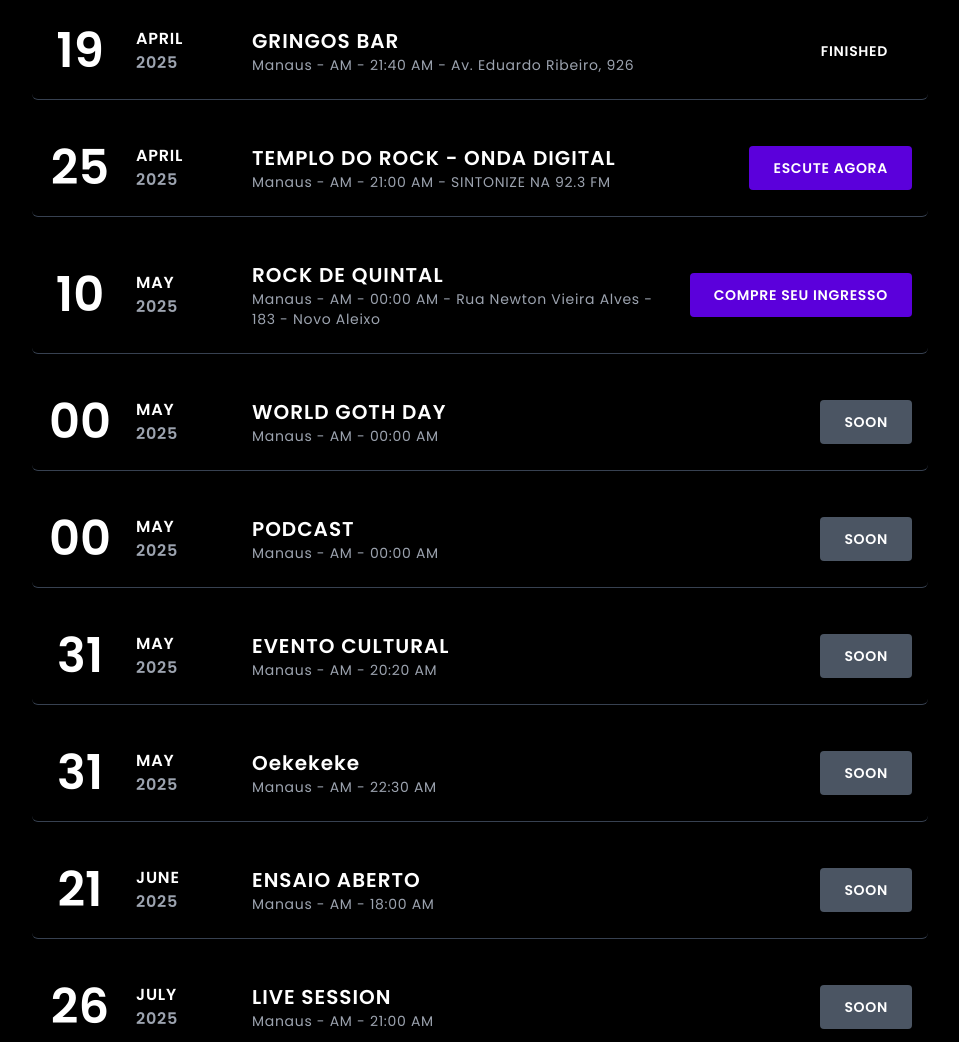
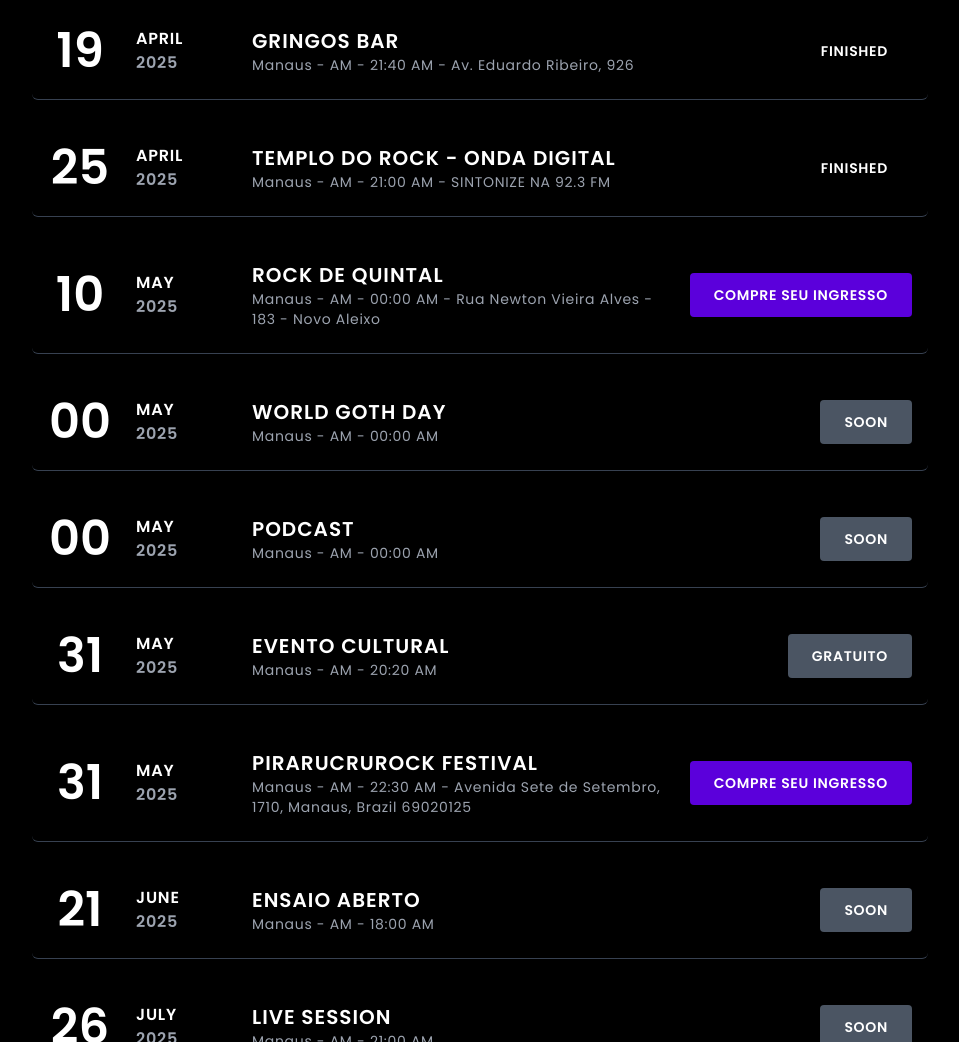
Before and after one commit to Matheuskievao/sovietat, a plain HTML site: page index.html in a window 1280 px wide. Shown: the part 3067-4109 px from the top of the page, without its empty margins (160-1119 px from the left). Drawn offline with nearby package versions, Linux system fonts and the light colour scheme.

Commit message:
Update index.html

```diff
--- a/index.html
+++ b/index.html
@@ -276,6 +276,7 @@
             <div class="flex-grow text-center md:text-left"> <div class="text-lg md:text-xl font-semibold tracking-wider">TERTULIA AMAZONICA</div> <div class="text-sm text-gray-400 tracking-wider">Manaus - AM - 00:00</div> </div>
             <a href="https://www.youtube.com/@tertuliaamazonicaoficial8446" target="_blank" rel="noopener noreferrer" class="bg-soviet-purple hover:bg-opacity-80 text-white text-sm font-semibold uppercase py-3 px-6 rounded transition duration-300 tracking-wider w-full md:w-auto shrink-0 text-center">LIVE PODCAST</a>
           </div>
+          <!--  -->
           <div class="border-b border-gray-700 py-6 flex flex-col md:flex-row items-center justify-between gap-4 md:gap-6 hover:bg-gray-900/30 transition-colors duration-300 rounded-md px-4" data-aos="fade-up" data-aos-delay="100">
              <div class="flex items-center gap-4 md:gap-6 text-center md:text-left min-w-[180px]">
                <div class="text-5xl font-semibold w-16 text-center shrink-0">12</div>
@@ -284,12 +285,14 @@
                  <div class="text-base font-semibold tracking-wider text-gray-400">2025</div>
                </div>
              </div>
+             <!--  -->
              <div class="flex-grow text-center md:text-left">
                 <div class="text-lg md:text-xl font-semibold tracking-wider">BAR DO CABELO</div>
                 <div class="text-sm text-gray-400 tracking-wider">Manaus - AM - 21:40 AM - R. Marquesa de Santos, 47 - Coroado</div>
              </div>
              <a  target="_blank" rel="noopener noreferrer" class="bg-black hover:bg-opacity-80 text-white text-sm font-semibold uppercase py-3 px-6 rounded transition duration-300 tracking-wider w-full md:w-auto shrink-0 text-center">Finished</a>
            </div>
+           <!--  -->
            <div class="border-b border-gray-700 py-6 flex flex-col md:flex-row items-center justify-between gap-4 md:gap-6 hover:bg-gray-900/30 transition-colors duration-300 rounded-md px-4" data-aos="fade-up" data-aos-delay="150">
              <div class="flex items-center gap-4 md:gap-6 text-center md:text-left min-w-[180px]">
                <div class="text-5xl font-semibold w-16 text-center shrink-0">19</div>
@@ -298,14 +301,16 @@
              <div class="flex-grow text-center md:text-left"> <div class="text-lg md:text-xl font-semibold tracking-wider">GRINGOS BAR</div> <div class="text-sm text-gray-400 tracking-wider">Manaus - AM - 21:40 AM - Av. Eduardo Ribeiro, 926</div> </div>
              <a  target="_blank" rel="noopener noreferrer" class="bg-red hover:bg-opacity-80 text-white text-sm font-semibold uppercase py-3 px-6 rounded transition duration-300 tracking-wider w-full md:w-auto shrink-0 text-center">Finished</a>
            </div>
+           <!--  -->
            <div class="border-b border-gray-700 py-6 flex flex-col md:flex-row items-center justify-between gap-4 md:gap-6 hover:bg-gray-900/30 transition-colors duration-300 rounded-md px-4 opacity-80" data-aos="fade-up" data-aos-delay="200">
             <div class="flex items-center gap-4 md:gap-6 text-center md:text-left min-w-[180px]">
               <div class="text-5xl font-semibold w-16 text-center shrink-0">25</div>
               <div class="grow"> <div class="text-base font-semibold tracking-wider uppercase">April</div> <div class="text-base font-semibold tracking-wider text-gray-400">2025</div> </div>
             </div>
             <div class="flex-grow text-center md:text-left"> <div class="text-lg md:text-xl font-semibold tracking-wider">TEMPLO DO ROCK - ONDA DIGITAL</div> <div class="text-sm text-gray-400 tracking-wider">Manaus - AM - 21:00 AM - SINTONIZE NA 92.3 FM </div> </div>
-            <a href="https://redeondadigital.com.br/radio-ao-vivo/" target="_blank" rel="noopener noreferrer" class="bg-soviet-purple text-white text-sm font-semibold uppercase py-3 px-6 rounded tracking-wider w-full md:w-auto shrink-0">ESCUTE AGORA</a>
+            <a target="_blank" rel="noopener noreferrer" class="bg-black text-white text-sm font-semibold uppercase py-3 px-6 rounded tracking-wider w-full md:w-auto shrink-0">Finished</a>
           </div>
+          <!--  -->
            <div class="border-b border-gray-700 py-6 flex flex-col md:flex-row items-center justify-between gap-4 md:gap-6 hover:bg-gray-900/30 transition-colors duration-300 rounded-md px-4 opacity-80" data-aos="fade-up" data-aos-delay="200">
              <div class="flex items-center gap-4 md:gap-6 text-center md:text-left min-w-[180px]">
                <div class="text-5xl font-semibold w-16 text-center shrink-0">10</div>
@@ -314,6 +319,7 @@
              <div class="flex-grow text-center md:text-left"> <div class="text-lg md:text-xl font-semibold tracking-wider">ROCK DE QUINTAL</div> <div class="text-sm text-gray-400 tracking-wider">Manaus - AM - 00:00 AM - Rua Newton Vieira Alves - 183 - Novo Aleixo </div> </div>
              <a href="https://www.sympla.com.br/evento/rock-de-quintal-volume-3/2921881?share_id=whatsapp&share_id=whatsapp" target="_blank" rel="noopener noreferrer" class="bg-soviet-purple text-white text-sm font-semibold uppercase py-3 px-6 rounded tracking-wider w-full md:w-auto shrink-0">COMPRE SEU INGRESSO</a>
            </div>
+           <!--  -->
            <div class="border-b border-gray-700 py-6 flex flex-col md:flex-row items-center justify-between gap-4 md:gap-6 hover:bg-gray-900/30 transition-colors duration-300 rounded-md px-4 opacity-80" data-aos="fade-up" data-aos-delay="250">
             <div class="flex items-center gap-4 md:gap-6 text-center md:text-left min-w-[180px]">
               <div class="text-5xl font-semibold w-16 text-center shrink-0">00</div>
@@ -322,6 +328,7 @@
             <div class="flex-grow text-center md:text-left"> <div class="text-lg md:text-xl font-semibold tracking-wider">WORLD GOTH DAY</div> <div class="text-sm text-gray-400 tracking-wider">Manaus - AM - 00:00 AM</div> </div>
             <button class="bg-gray-600 cursor-not-allowed text-white text-sm font-semibold uppercase py-3 px-6 rounded tracking-wider w-full md:w-auto shrink-0">Soon</button>
           </div>
+          <!--  -->
            <div class="border-b border-gray-700 py-6 flex flex-col md:flex-row items-center justify-between gap-4 md:gap-6 hover:bg-gray-900/30 transition-colors duration-300 rounded-md px-4 opacity-80" data-aos="fade-up" data-aos-delay="250">
              <div class="flex items-center gap-4 md:gap-6 text-center md:text-left min-w-[180px]">
                <div class="text-5xl font-semibold w-16 text-center shrink-0">00</div>
@@ -330,22 +337,25 @@
              <div class="flex-grow text-center md:text-left"> <div class="text-lg md:text-xl font-semibold tracking-wider">PODCAST</div> <div class="text-sm text-gray-400 tracking-wider">Manaus - AM - 00:00 AM</div> </div>
             <button class="bg-gray-600 cursor-not-allowed text-white text-sm font-semibold uppercase py-3 px-6 rounded tracking-wider w-full md:w-auto shrink-0">Soon</button>
           </div>
+          <!--  -->
            <div class="border-b border-gray-700 py-6 flex flex-col md:flex-row items-center justify-between gap-4 md:gap-6 hover:bg-gray-900/30 transition-colors duration-300 rounded-md px-4 opacity-80" data-aos="fade-up" data-aos-delay="250">
              <div class="flex items-center gap-4 md:gap-6 text-center md:text-left min-w-[180px]">
                <div class="text-5xl font-semibold w-16 text-center shrink-0">31</div>
                <div class="grow"> <div class="text-base font-semibold tracking-wider uppercase">May</div> <div class="text-base font-semibold tracking-wider text-gray-400">2025</div> </div>
              </div>
              <div class="flex-grow text-center md:text-left"> <div class="text-lg md:text-xl font-semibold tracking-wider">EVENTO CULTURAL</div> <div class="text-sm text-gray-400 tracking-wider">Manaus - AM - 20:20 AM</div> </div>
-             <button class="bg-gray-600 cursor-not-allowed text-white text-sm font-semibold uppercase py-3 px-6 rounded tracking-wider w-full md:w-auto shrink-0">Soon</button>
+             <button class="bg-gray-600 cursor-not-allowed text-white text-sm font-semibold uppercase py-3 px-6 rounded tracking-wider w-full md:w-auto shrink-0">Gratuito</button>
            </div>
-           <div class="border-b border-gray-700 py-6 flex flex-col md:flex-row items-center justify-between gap-4 md:gap-6 hover:bg-gray-900/30 transition-colors duration-300 rounded-md px-4 opacity-80" data-aos="fade-up" data-aos-delay="250">
+           <!--  -->
+           <div class="border-b border-gray-700 py-6 flex flex-col md:flex-row items-center justify-between gap-4 md:gap-6 hover:bg-gray-900/30 transition-colors duration-300 rounded-md px-4 opacity-80" data-aos="fade-up" data-aos-delay="200">
             <div class="flex items-center gap-4 md:gap-6 text-center md:text-left min-w-[180px]">
               <div class="text-5xl font-semibold w-16 text-center shrink-0">31</div>
               <div class="grow"> <div class="text-base font-semibold tracking-wider uppercase">May</div> <div class="text-base font-semibold tracking-wider text-gray-400">2025</div> </div>
             </div>
-            <div class="flex-grow text-center md:text-left"> <div class="text-lg md:text-xl font-semibold tracking-wider">Oekekeke</div> <div class="text-sm text-gray-400 tracking-wider">Manaus - AM - 22:30 AM</div> </div>
-            <button class="bg-gray-600 cursor-not-allowed text-white text-sm font-semibold uppercase py-3 px-6 rounded tracking-wider w-full md:w-auto shrink-0">Soon</button>
+            <div class="flex-grow text-center md:text-left"> <div class="text-lg md:text-xl font-semibold tracking-wider">PIRARUCRUROCK FESTIVAL</div> <div class="text-sm text-gray-400 tracking-wider">Manaus - AM - 22:30 AM - Avenida Sete de Setembro, 1710, Manaus, Brazil 69020125 </div> </div>
+            <a href="https://www.instagram.com/omovimentocru/" target="_blank" rel="noopener noreferrer" class="bg-soviet-purple text-white text-sm font-semibold uppercase py-3 px-6 rounded tracking-wider w-full md:w-auto shrink-0">COMPRE SEU INGRESSO</a>
           </div>
+          <!--  -->
            <div class="border-b border-gray-700 py-6 flex flex-col md:flex-row items-center justify-between gap-4 md:gap-6 hover:bg-gray-900/30 transition-colors duration-300 rounded-md px-4 opacity-80" data-aos="fade-up" data-aos-delay="250">
             <div class="flex items-center gap-4 md:gap-6 text-center md:text-left min-w-[180px]">
               <div class="text-5xl font-semibold w-16 text-center shrink-0">21</div>
@@ -354,6 +364,7 @@
             <div class="flex-grow text-center md:text-left"> <div class="text-lg md:text-xl font-semibold tracking-wider">ENSAIO ABERTO</div> <div class="text-sm text-gray-400 tracking-wider">Manaus - AM - 18:00 AM</div> </div>
             <button class="bg-gray-600 cursor-not-allowed text-white text-sm font-semibold uppercase py-3 px-6 rounded tracking-wider w-full md:w-auto shrink-0">Soon</button>
           </div>
+          <!--  -->
           <div class="border-b border-gray-700 py-6 flex flex-col md:flex-row items-center justify-between gap-4 md:gap-6 hover:bg-gray-900/30 transition-colors duration-300 rounded-md px-4 opacity-80" data-aos="fade-up" data-aos-delay="250">
             <div class="flex items-center gap-4 md:gap-6 text-center md:text-left min-w-[180px]">
               <div class="text-5xl font-semibold w-16 text-center shrink-0">26</div>
@@ -362,6 +373,7 @@
             <div class="flex-grow text-center md:text-left"> <div class="text-lg md:text-xl font-semibold tracking-wider">LIVE SESSION</div> <div class="text-sm text-gray-400 tracking-wider">Manaus - AM - 21:00 AM</div> </div>
             <button class="bg-gray-600 cursor-not-allowed text-white text-sm font-semibold uppercase py-3 px-6 rounded tracking-wider w-full md:w-auto shrink-0">Soon</button>
           </div>
+          <!--  -->
 
         </div>
       </div>
```
